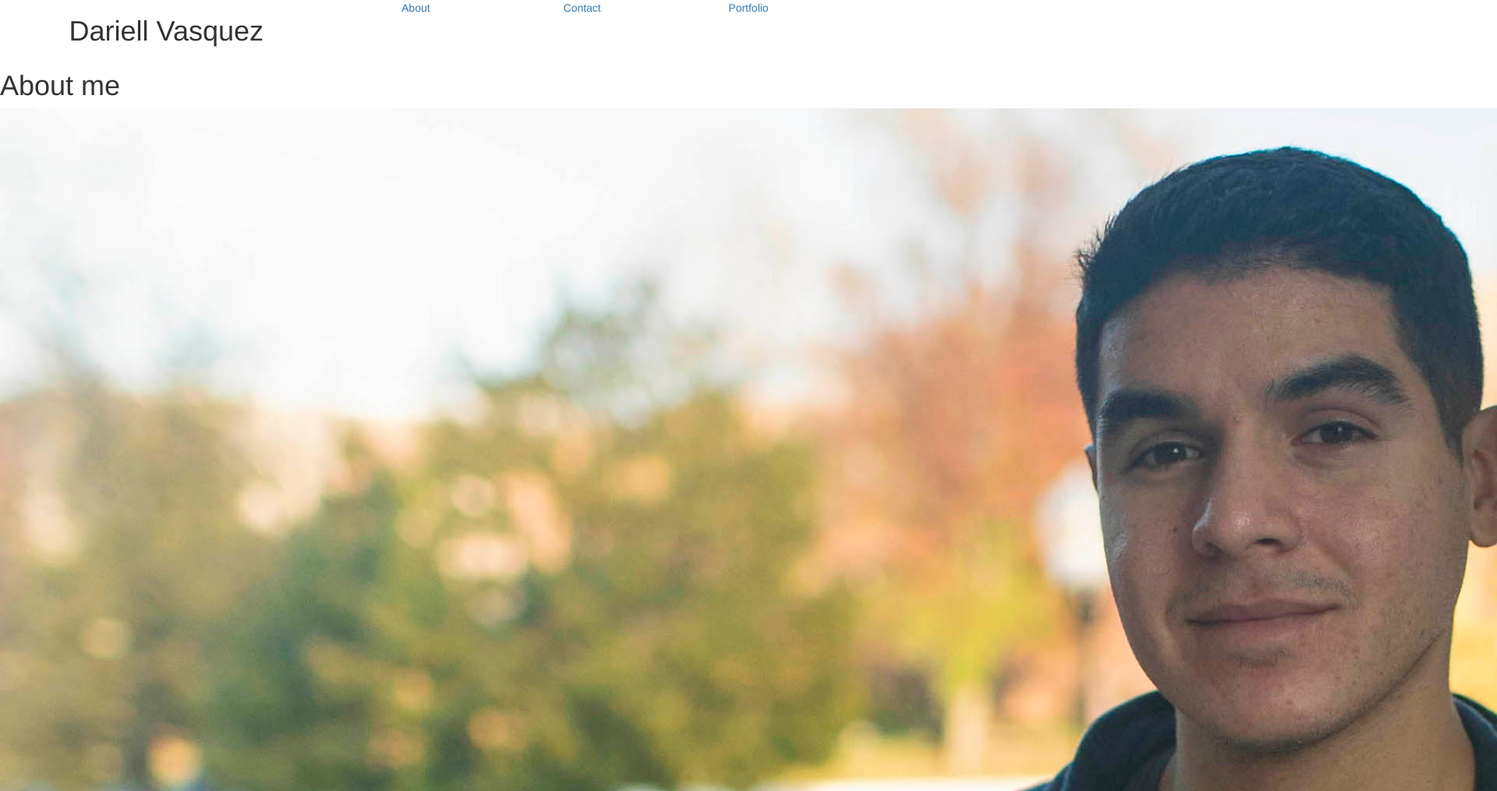
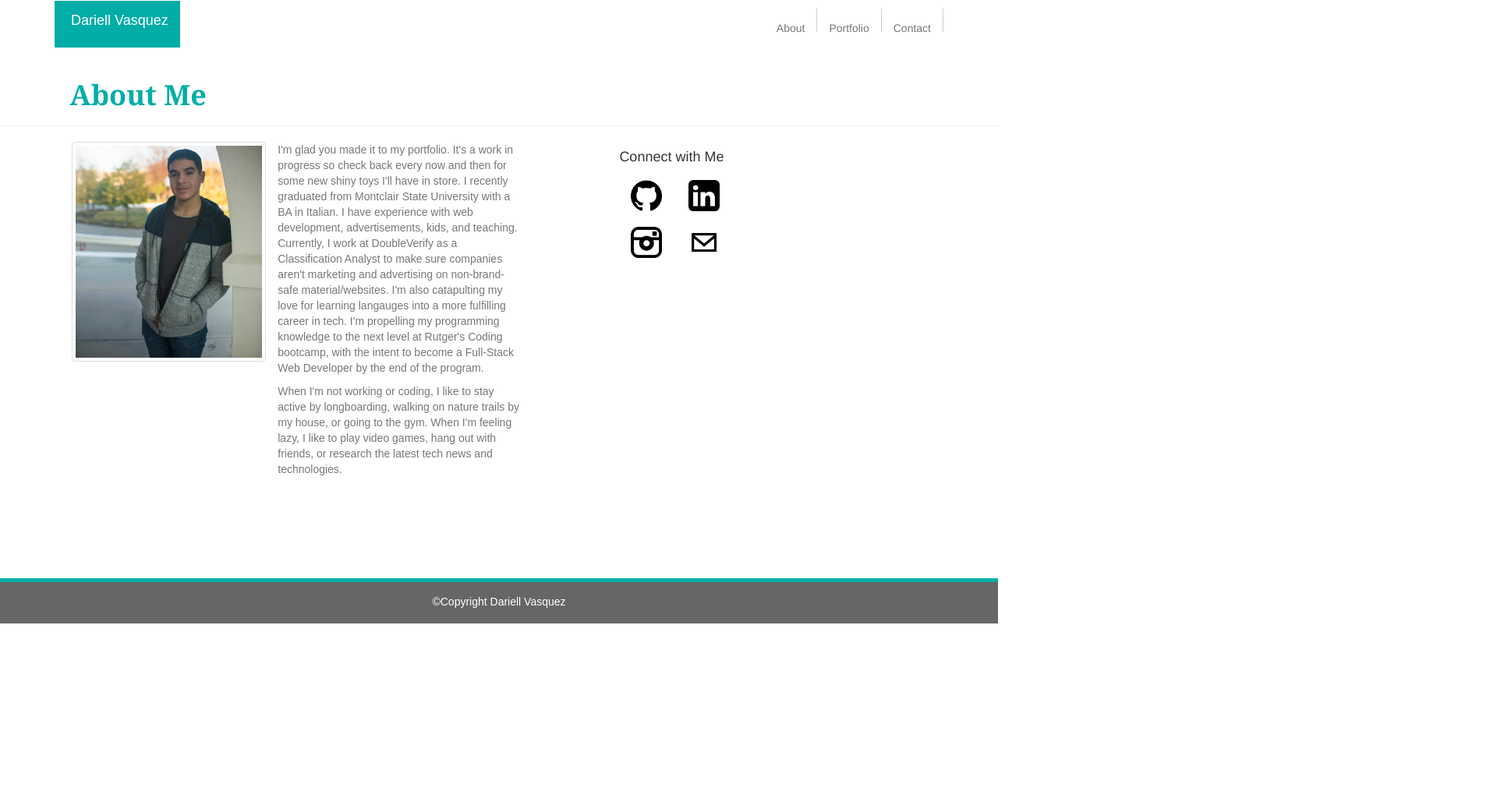
Before and after one commit to Dquez/Bootstrap-Portfolio, a plain HTML site: page index.html in a window 1280 px wide. Shown: the top 1015 px of the page at 78% size, 1920 px wide, since content can reach past the window. After the commit the page ends 800 px from the top, so only its background shows below. Drawn offline with nearby package versions, Linux system fonts and the light colour scheme.

Commit message:
Finished index.html bootstrap

```diff
--- a/assets/css/style.css
+++ b/assets/css/style.css
@@ -6,8 +6,9 @@
 
 body {
     height: 100%;
+    margin: 0 auto;
+
 }
-
 
 p {
     font-family: 'Arial', 'Helvetica Neue', Helvetica, sans-serif;
@@ -20,15 +21,60 @@ h3 {
     font-family: 'Georgia', Times, 'Times New Roman', serif;
 }
 
-body {
-    margin: 0 auto;
-    width: 960px;
+
+
+
+/* HEADER AREA */
+
+nav.navbar-default {
+    background-color:#fff;
+    border-color:#fff;
 }
 
-
-#abt, #cont{
-   padding: 1em;
-   float: right;
+.navbar-default .navbar-nav>li>a {
+    border-right: 1px solid rgba(0, 0, 0, 0.2);
+    height: 1em;
+    margin-top: 10px;
 }
 
-/* HEADER AREA */
+div.page-header.main h1 {
+    position: relative;
+    left: 7%;
+    font-size: 36px;
+    color: rgb(0,174,167);
+    font-family: 'Georgia', Times, 'Times New Roman', serif;
+    font-weight: 600;
+}
+
+div.row.container.container-fluid {
+    margin-bottom:100px;
+}
+
+#my-name {
+
+    background-color: rgb(0,174,167);
+    padding-left: 1.5em;
+}
+
+#my-name p {
+    color:#fff;
+}
+
+img.img-thumbnail {
+    float:right;
+}
+
+.footer {
+    background-color: #666666;
+    border-top: 5px solid rgb(0, 174, 167);
+    height: 58px;
+    margin: auto;
+    position: fixed;
+    bottom: 0;
+    width: 100%;
+}
+
+.footer p {
+    margin-top:15px;
+    color:#fff;
+}
--- a/index.html
+++ b/index.html
@@ -3,53 +3,66 @@
 
 <head>
     <meta charset="UTF-8">
-    <title>Basic Portfolio</title>
+    <title>Bootstrap Portfolio</title>
     <link rel="stylesheet" type="text/css" href="assets/css/reset.css">
-    <!-- <link rel="stylesheet" type="text/css" href="assets/css/style.css"> -->
+    <link rel="stylesheet" type="text/css" href="assets/css/style.css">
     <link rel="stylesheet" type="text/css" href="https://maxcdn.bootstrapcdn.com/bootstrap/3.3.7/css/bootstrap.min.css">
 </head>
 
 <body>
-    <div class="header container-fluid">
-        <div  class ="row" id="navbar">
-            <h1 class="col-md-4 text-center">Dariell Vasquez</h1>
-            <a class="col-md-2 text-center" href="#about" id="abt">About</a>
-            <a class="col-md-2 text-center" href="contact.html" target="_blank" id="cont">Contact</a>
-            <a class="col-md-2 text-center" href="portfolio.html" target="_blank">Portfolio</a>
+    <nav class="navbar navbar-default">
+        <div class="container">
+            <div class="navbar-header" id="my-name">
+                <p class="navbar-brand">Dariell Vasquez</p>
+            </div>
+            <div class="collapse navbar-collapse">
+                <ul class="nav navbar-nav navbar-right">
+                    <li><a href="#about"><span class="navup">About</span></a></li>
+                    <li><a href="contact.html" target="_blank"><span class="navup">Portfolio</span></a></li>
+                    <li><a href="portfolio.html" target="_blank">Contact</a></li>
+                </ul>
+            </div>
         </div>
-
+    </nav>
+    <div class="page-header main">
+        <h1>About Me</h1>
     </div>
-    <div class="main" class="clearfix">
-        <div id="about" class="clearfix">
-            <h1>About me</h1>
-            <img src="assets/images/my-photo.jpg" alt="Picture of me" />
-            <p>I'm glad you made it to my portfolio. It's a work in progress so check back every now and then for some new shiny toys I'll have in store. I recently graduated from Montclair State University with a BA in Italian. I have experience with web development, advertisements, kids, and teaching. Currently, I work at DoubleVerify as a Classification Analyst to make sure companies aren't marketing and advertising on non-brand-safe material/websites. I'm also catapulting my love for learning langauges into a more fulfilling career in tech. I'm propelling my programming knowledge to the next level at Rutger's Coding bootcamp, with the intent to become a Full-Stack Web Developer by the end of the program.
-            </p>
-            <p>When I'm not working or coding, I like to stay active by longboarding, walking on nature trails by my house, or going to the gym. When I'm feeling lazy, I like to play video games, hang out with friends, or research the latest tech news and technologies.
-            </p>
+    <div class="row container container-fluid">
+        <div class="col-md-10">
+            <div class="row">
+                <div class="col-md-9">
+                    <div class="col-md-6">
+                        <img src="assets/images/my-photo.jpg" alt="Picture of me" class="img-thumbnail" width="80%" height="80%">
+                    </div>
+                    <div class="col-md-6 row" id="about">
+                        <p>
+                            I'm glad you made it to my portfolio. It's a work in progress so check back every now and then for some new shiny toys I'll have in store. I recently graduated from Montclair State University with a BA in Italian. I have experience with web development, advertisements, kids, and teaching. Currently, I work at DoubleVerify as a Classification Analyst to make sure companies aren't marketing and advertising on non-brand-safe material/websites. I'm also catapulting my love for learning langauges into a more fulfilling career in tech. I'm propelling my programming knowledge to the next level at Rutger's Coding bootcamp, with the intent to become a Full-Stack Web Developer by the end of the program.
+                        </p>
+                        <p>
+                            When I'm not working or coding, I like to stay active by longboarding, walking on nature trails by my house, or going to the gym. When I'm feeling lazy, I like to play video games, hang out with friends, or research the latest tech news and technologies.
+                        </p>
+                </div>
+            </div>
+            <div class="row col-md-3  content">
+                <div class="col-sm-12 col-md-offset-3 sidenav">
+                <h4 class="container">Connect with Me</h4>
+                <ul class="nav">
+                    <li class="col-xs-5"><a href="https://github.com/Dquez" target="_blank"><img src="assets/images/github.png" alt="Github" class="img-rounded" width="40" height="40"></a></li>
+                    <li class="col-xs-5"><a href="https://www.linkedin.com/in/dariellvasquez7/" target="_blank"><img src="assets/images/linkedin.svg" alt="Linkedin" class="img-rounded" width="40" height="40"></a></li>
+                    <li class="col-xs-5"><a href="https://www.instagram.com/dariellv/" target="_blank"><img src="assets/images/insta.png" alt="Instagram" class="img-rounded" width="40" height="40"></a></li>
+                    <li class="col-xs-5"><a href="mailto:dariellv@yahoo.com" target="_blank"><img src="assets/images/iconmonstr-email-4-icon-27.png" alt="Email" width="40" height="40"></a></li>
+                </ul>
+                </div>
+            </div>
         </div>
-        <aside class="clearfix">
-            <h2><span>Connect with Me</span></h2>
-            <div class="connect">
-                <a href="https://github.com/Dquez" target="_blank"><img src="assets/images/github.png" alt="Github"/></a>
-                <a href="https://www.linkedin.com/in/dariellvasquez7/" target="_blank"><img src="assets/images/linkedin.svg" alt="Linkedin"/></a>
-                <a href="https://www.instagram.com/dariellv/" target="_blank"><img src="assets/images/insta.png" alt="Instagram"/></a>
-                <a href="mailto:dariellv@yahoo.com" target="_blank"><img src="assets/images/iconmonstr-email-4-icon-27.png" alt="Email"/></a>
-            </div>
-        </aside>
     </div>
-    <div class="footer">
+    </div>
+    <div class="footer text-center">
         <p>&copy;Copyright Dariell Vasquez</p>
     </div>
 </body>
 
 </html>
-
-
-
-
-
-
 <!--#navbar {
     position: relative;
     left: -20%;
@@ -60,6 +73,9 @@
     word-spacing: 2em;
     padding: 2em;
 }
+
+
+col-sm-offset-2
 
 #navbar a {
     text-decoration: none;
```
Also changed, not shown: 2 other files.
